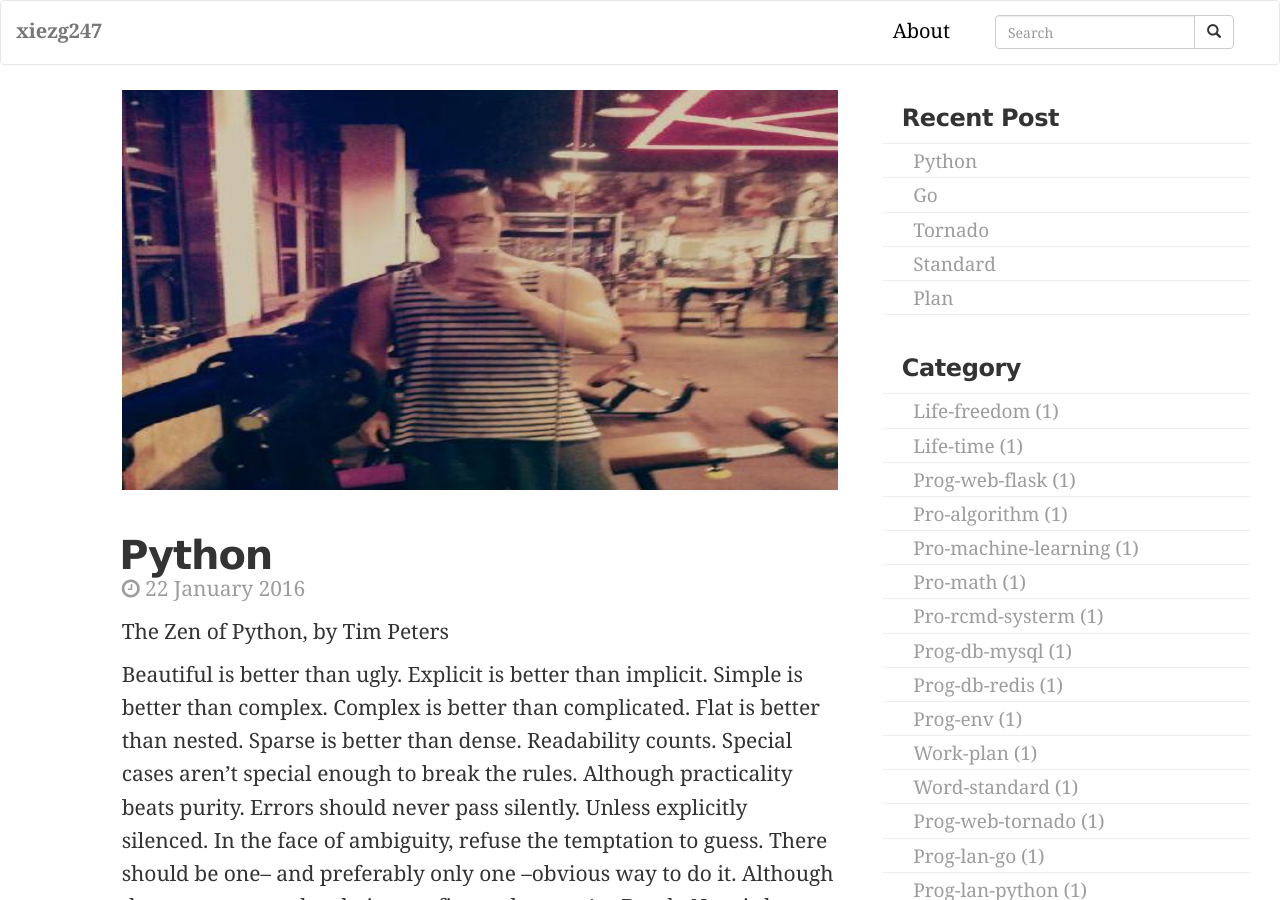
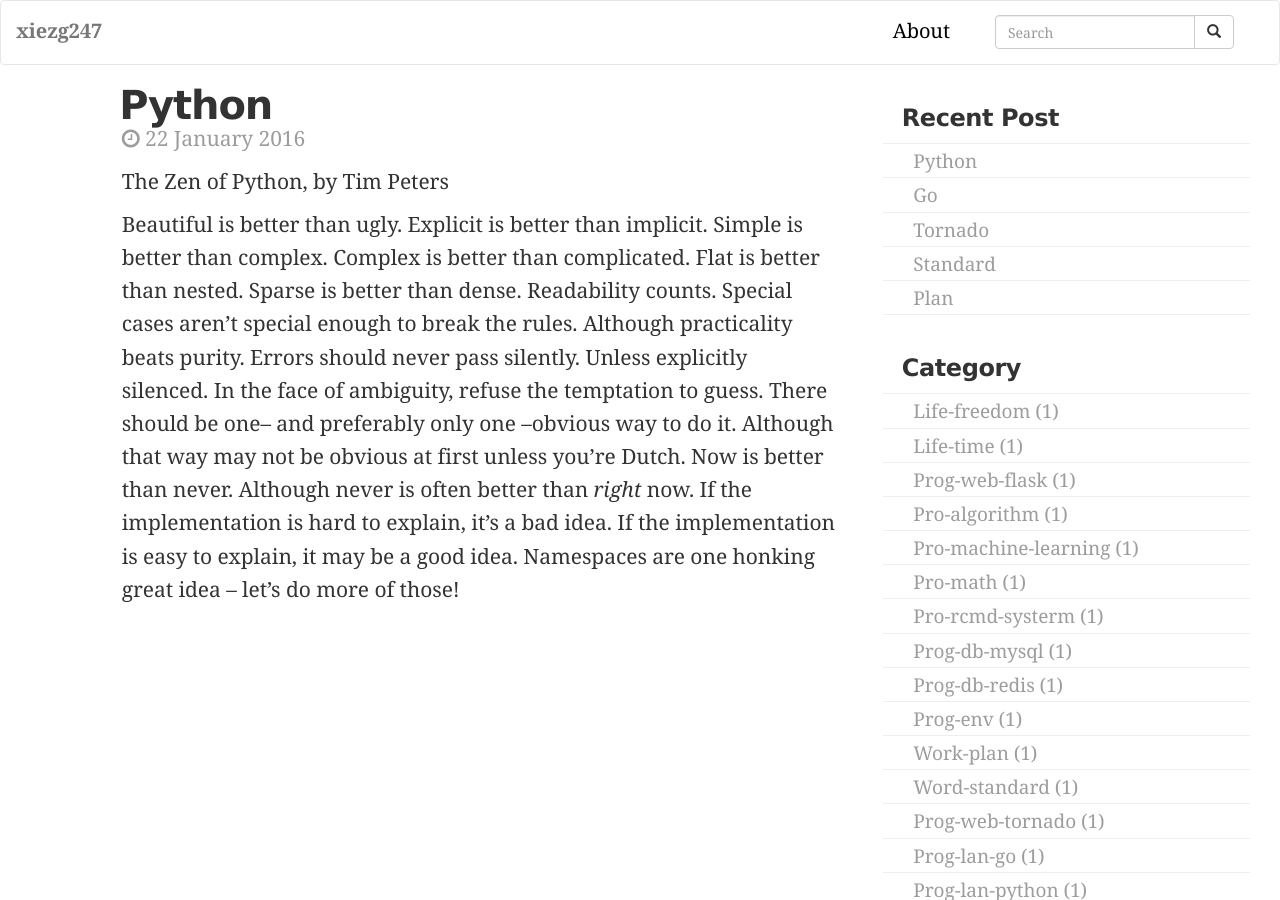
Before and after one commit to xiezg247/xiezg247.github.io, a Jekyll site: the page built from _posts/2016-01-22-prog-lan-python.md, in a window 1280 px wide and 900 px high. Built offline with Jekyll 4.4.1, drawn with Linux system fonts in a browser that asks for light colours; comment, search, counter and statistics services are not loaded.

Commit message:
[更正]去掉图片显示

```diff
--- a/_posts/2016-01-22-prog-lan-python.md
+++ b/_posts/2016-01-22-prog-lan-python.md
@@ -4,7 +4,6 @@ title: 'Python'
 date: 2016-01-22 12:11:34
 categories: prog-lan-python
 tags: python
-image: '/images/author.jpg'
 lead_text: 'The Zen of Python'
 ---
 
```
Also changed, not shown: 3 other files.
